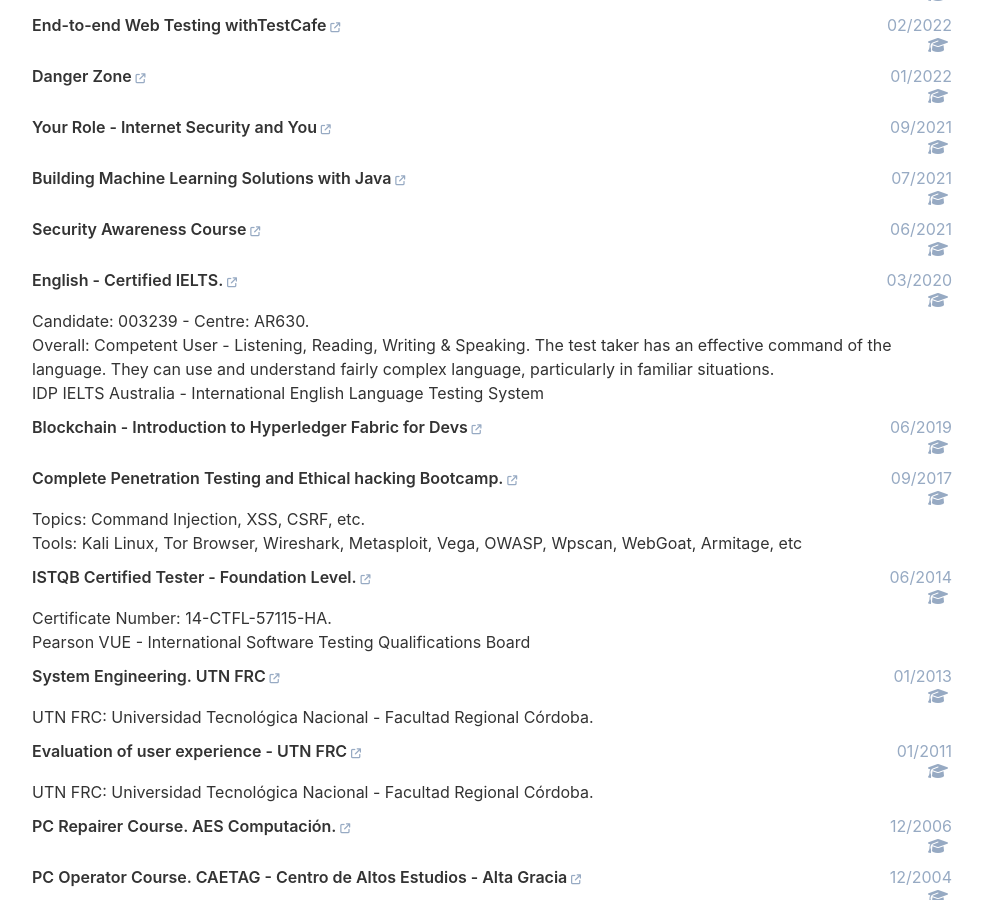
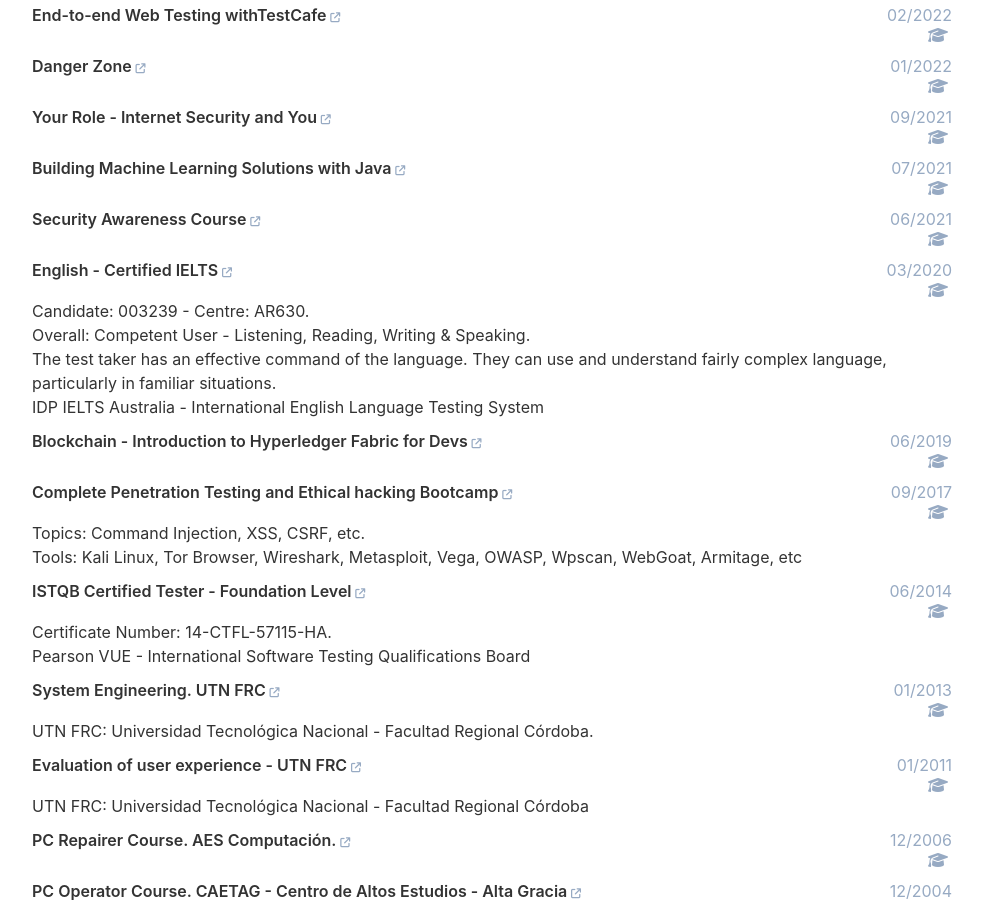
Before and after one commit to cvera08/full-resume, a Jekyll site: the page built from index.html, in a window 1280 px wide and 900 px high, scrolled down 4996 px. Shown: the whole window, without its empty margins (148-1131 px from the left). Built offline with Jekyll 4.4.1, drawn with Linux system fonts in a browser that asks for light colours; some of the changed text lies outside the part shown.

```diff
--- a/_data/data.yml
+++ b/_data/data.yml
@@ -59,8 +59,9 @@ evaluation:
 
     Back-end Project:
     - Climate Change - [climate-change-api-demo.vercel.app](https://climate-change-api-demo.vercel.app)
+
     __________________________________________
-    <More Github Projects are available at [https://github.com/cvera08](https://github.com/cvera08)>
+    <More Github Projects are available at [github.com/cvera08](https://github.com/cvera08)>
     __________________________________________
     Additional information: [linkedin.com/carlos-vera-automation-qa](www.linkedin.com/in/carlos-vera-automation-qa)
 
@@ -220,20 +221,20 @@ project:
     Developed my own **portfolio** as an online summary of my resume/profile
     Live Demo - [cvera-portfolio.vercel.app](https://cvera-portfolio.vercel.app)
     View GitHub Source - [github.com/cvera08/CVeraPortfolio](https://github.com/cvera08/CVeraPortfolio)
-    __________________________________________
+    ---
     Blockchain QAAutomation [Automation Architect] (Jan 2023-Present)
     <br>
     Developed **Smart Contract** Test **Automation** by using Solidity, Remix, JavaScript, Cypress
     Deployed, debugged, and tested Ethereum and EVM-compatible smart contracts
     Live Demo - [bitly.ws/SmartContractCypress](http://bitly.ws/Apc4)
     View GitHub Source - [github.com/cvera08/blockchain-automation](https://github.com/cvera08/blockchain-automation)
-    __________________________________________
+    ---
     Climate Change - Climate Crisis [Back-end dev] (May 2022-Dec 2022)
     <br>
     Generated live URLs related to science and the environment all around the globe by using **REST APIs**
     Live Demo - [climate-change-api-demo.vercel.app](https://climate-change-api-demo.vercel.app)
     View GitHub Source - [github.com/cvera08/ClimateChangeAPIDevelopmentNodeJsExpressAxios](https://github.com/cvera08/ClimateChangeAPIDevelopmentNodeJsExpressAxios)
-    __________________________________________
+    ---
     Uruguayan biller [Front-end dev] (Jul 2021-May 2022)
     <br>
     Built & Tested the FacturaUY website to support the creation of new **invoices**
@@ -325,26 +326,27 @@ education:
       link: 'https://www.knowbe4.com'
       date: 06/2021
 
-    - institution: English - Certified IELTS.
+    - institution: English - Certified IELTS
       link: 'https://www.ielts.org/'
       date: 03/2020
       description: |
         Candidate: 003239 - Centre: AR630.
-        Overall: Competent User - Listening, Reading, Writing & Speaking. The test taker has an effective command of the language. They can use and understand fairly complex language, particularly in familiar situations.
+        Overall: Competent User - Listening, Reading, Writing & Speaking.
+        The test taker has an effective command of the language. They can use and understand fairly complex language, particularly in familiar situations.
         IDP IELTS Australia - International English Language Testing System
 
     - institution: Blockchain - Introduction to Hyperledger Fabric for Devs
       link: 'https://academy.b9lab.com/courses/course-v1:B9lab+HLF-101+2017-11/about'
       date: 06/2019
 
-    - institution: Complete Penetration Testing and Ethical hacking Bootcamp.
+    - institution: Complete Penetration Testing and Ethical hacking Bootcamp
       link: 'https://www.udemy.com/course/complete-pentester-course/'
       date: 09/2017
       description: |
         Topics: Command Injection, XSS, CSRF, etc.
         Tools: Kali Linux, Tor Browser, Wireshark, Metasploit, Vega, OWASP, Wpscan, WebGoat, Armitage, etc
 
-    - institution: ISTQB Certified Tester - Foundation Level.
+    - institution: ISTQB Certified Tester - Foundation Level
       link: 'https://www.istqb.org/'
       date: 06/2014
       description: |
@@ -361,7 +363,7 @@ education:
       link: 'https://www.frc.utn.edu.ar/'
       date: 01/2011
       description: |
-        UTN FRC: Universidad Tecnológica Nacional - Facultad Regional Córdoba.
+        UTN FRC: Universidad Tecnológica Nacional - Facultad Regional Córdoba
 
     - institution: PC Repairer Course. AES Computación.
       link: 'https://www.educaedu.com.ar/centros/aes-capacitacion-uni3045'
```
